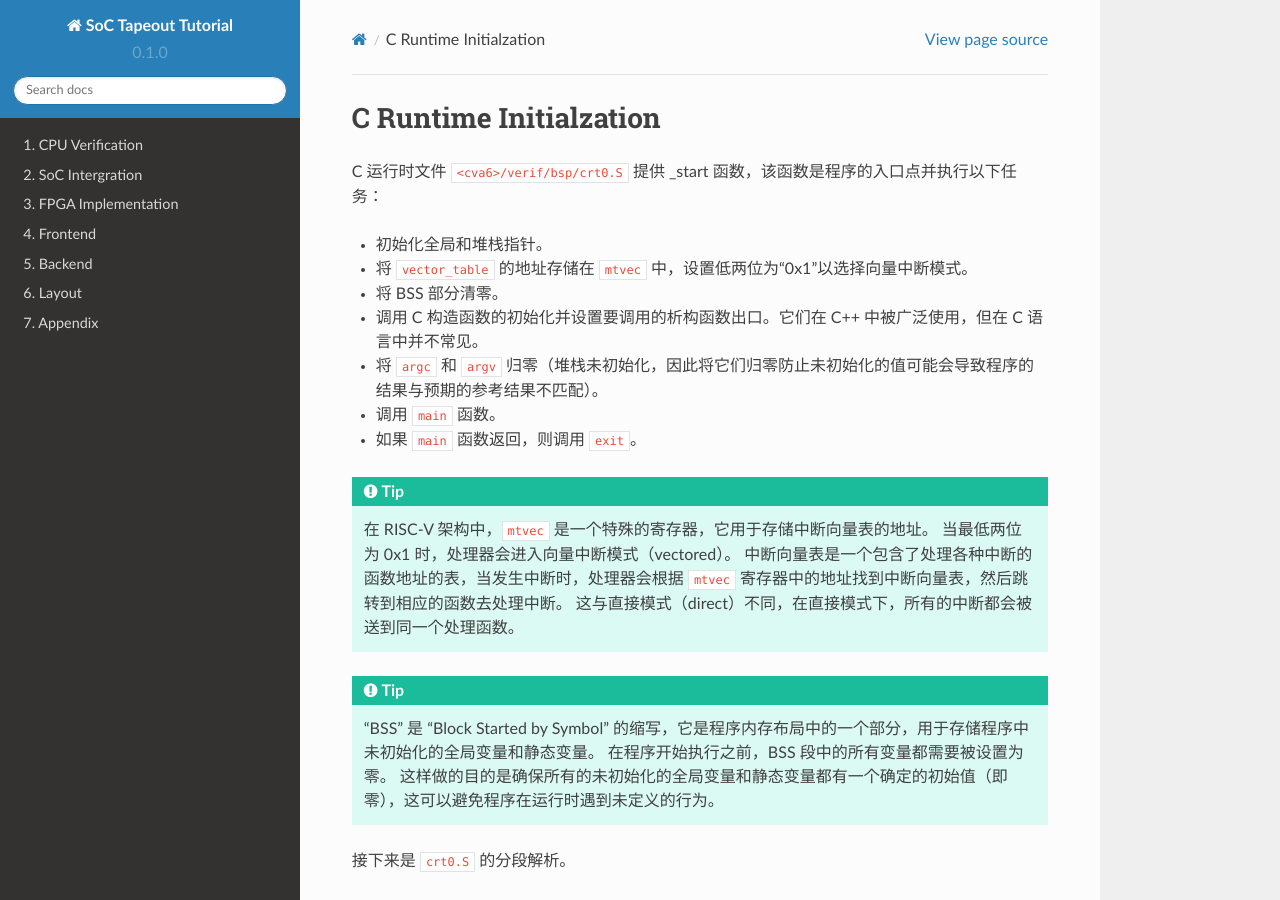
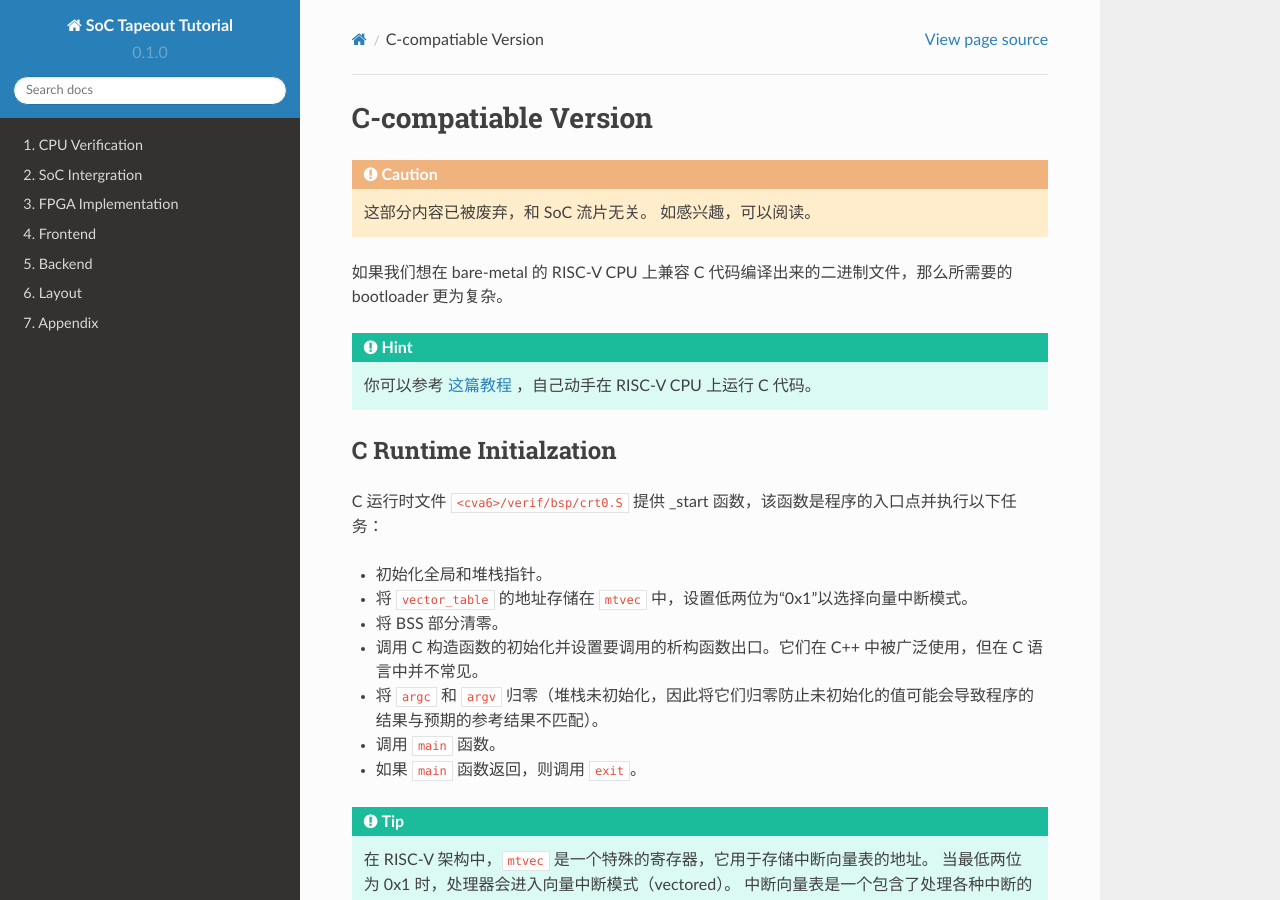
Before and after one commit to Siris-Li/SoC-Tapeout-Tutorial, a Sphinx documentation site: the page built from docs/source/backup.rst, in a window 1280 px wide and 900 px high. Built offline with Sphinx 7.4.7 and the Read the Docs theme 2.0.0, drawn with Linux system fonts in a browser that asks for light colours.

Commit message:
Update backup.rst

```diff
--- a/docs/source/backup.rst
+++ b/docs/source/backup.rst
@@ -1,3 +1,17 @@
+C-compatiable Version
+####################
+
+.. Caution::
+
+   这部分内容已被废弃，和 SoC 流片无关。
+   如感兴趣，可以阅读。
+
+如果我们想在 bare-metal 的 RISC-V CPU 上兼容 C 代码编译出来的二进制文件，那么所需要的 bootloader 更为复杂。
+
+.. Hint::
+
+   你可以参考 `这篇教程 <https://twilco.github.io/riscv-from-scratch/2019/04/27/riscv-from-scratch-2.html>`__ ，自己动手在 RISC-V CPU 上运行 C 代码。
+
 C Runtime Initialzation
 ***********************
 
```
